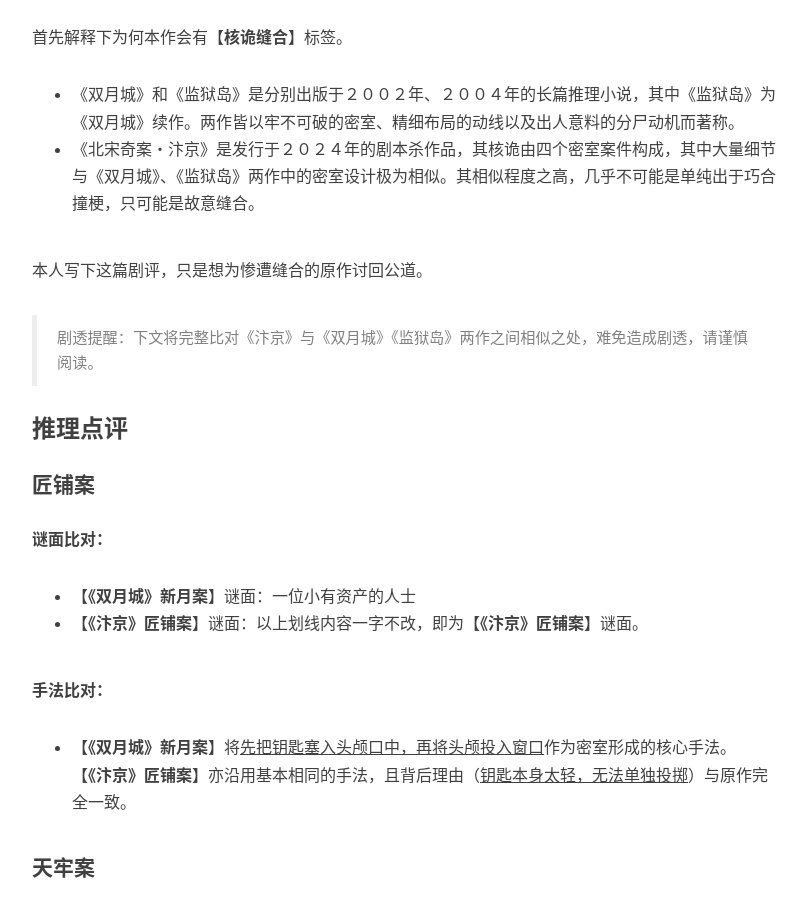
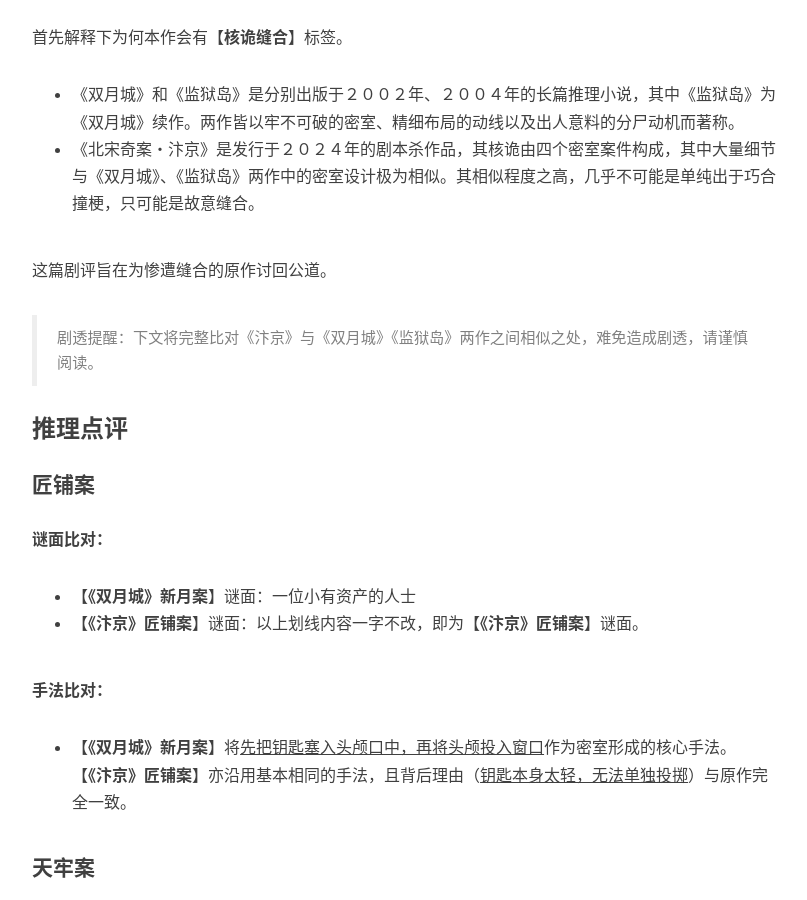
Before and after one commit to mysteryreview/mysteryreview.github.io, a Jekyll site: the page built from _posts/2024-05-31-北宋奇案.md, in a window 1280 px wide and 900 px high, scrolled down 666 px. Shown: the whole window, without its empty margins (233-1040 px from the left). Built offline with Jekyll 4.4.1, drawn with Linux system fonts in a browser that asks for light colours; nearby versions of some CDN libraries; comment, search, counter and statistics services are not loaded.

Commit message:
Update 2024-05-31-北宋奇案.md

```diff
--- a/_posts/2024-05-31-北宋奇案.md
+++ b/_posts/2024-05-31-北宋奇案.md
@@ -18,7 +18,7 @@ tags:
 * 《双月城》和《监狱岛》是分别出版于２００２年、２００４年的长篇推理小说，其中《监狱岛》为《双月城》续作。两作皆以牢不可破的密室、精细布局的动线以及出人意料的分尸动机而著称。
 * 《北宋奇案・汴京》是发行于２０２４年的剧本杀作品，其核诡由四个密室案件构成，其中大量细节与《双月城》、《监狱岛》两作中的密室设计极为相似。其相似程度之高，几乎不可能是单纯出于巧合撞梗，只可能是故意缝合。
 
-本人写下这篇剧评，只是想为惨遭缝合的原作讨回公道。
+这篇剧评旨在为惨遭缝合的原作讨回公道。
 
 >剧透提醒：下文将完整比对《汴京》与《双月城》《监狱岛》两作之间相似之处，难免造成剧透，请谨慎阅读。
 
```
